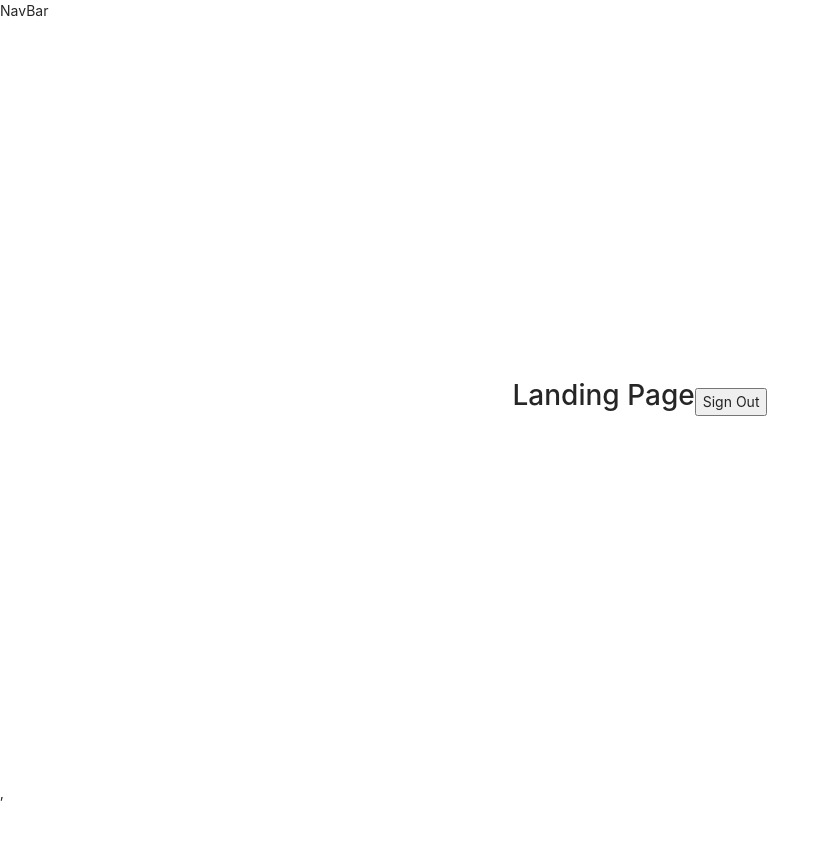
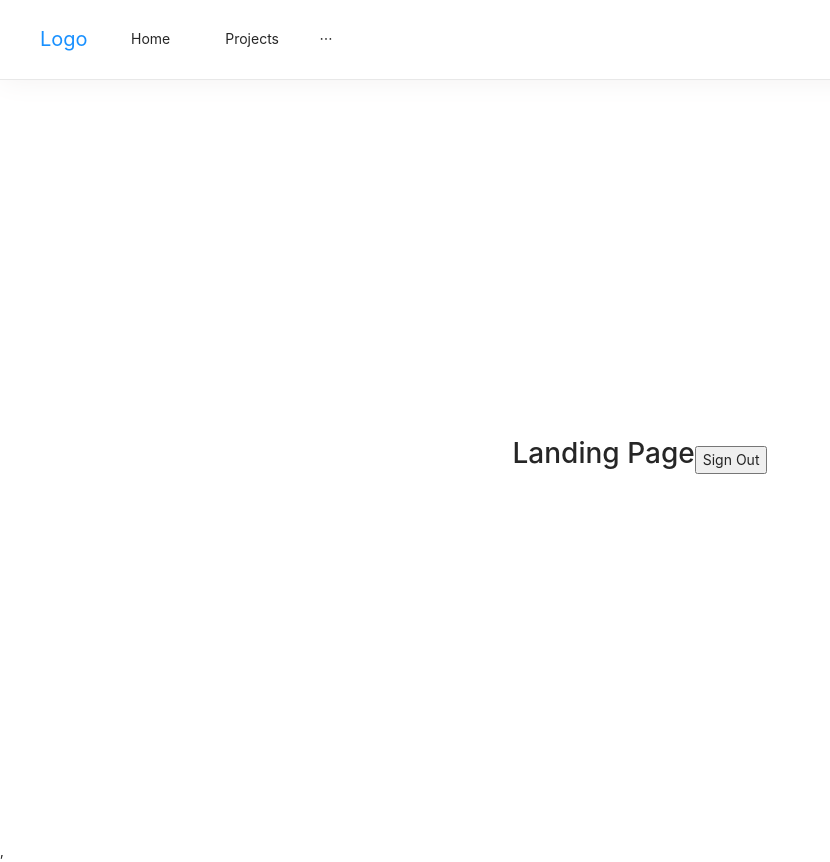
Before and after one commit to byunsy/nodejs-boilerplate, a React (Create React App) app in the folder client/: page / in a window 1280 px wide. Shown: the whole page, without its empty margins (0-830 px from the left). Before the commit the page ends 804 px from the top, so only its background shows below. Built offline with nearby package versions, Linux system fonts and the light colour scheme; no server answers.

Commit message:
added responsive navigation bar

```diff
--- /dev/null
+++ b/client/src/components/views/NavBar/LeftMenu.js
@@ -0,0 +1,30 @@
+import React from "react";
+import { Menu } from "antd";
+
+const SubMenu = Menu.SubMenu;
+const MenuItemGroup = Menu.ItemGroup;
+
+function LeftMenu() {
+  return (
+    <Menu mode="horizontal">
+      <Menu.Item key="mail">
+        <a href="">Home</a>
+      </Menu.Item>
+      <SubMenu title={<span>Projects</span>}>
+        <MenuItemGroup title="Item 1">
+          <Menu.Item key="setting:1">Option 1</Menu.Item>
+          <Menu.Item key="setting:2">Option 2</Menu.Item>
+        </MenuItemGroup>
+        <MenuItemGroup title="Item 2">
+          <Menu.Item key="setting:3">Option 3</Menu.Item>
+          <Menu.Item key="setting:4">Option 4</Menu.Item>
+        </MenuItemGroup>
+      </SubMenu>
+      <Menu.Item key="alipay">
+        <a href="">About</a>
+      </Menu.Item>
+    </Menu>
+  );
+}
+
+export default LeftMenu;
--- a/client/src/components/views/NavBar/NavBar.js
+++ b/client/src/components/views/NavBar/NavBar.js
@@ -1,11 +1,53 @@
-import React from 'react'
+import React, { useState } from "react";
+import LeftMenu from "./LeftMenu";
+import RightMenu from "./RightMenu";
+import { Drawer, Button } from "antd";
 
-function NavBar() {
-    return (
-        <div>
-            NavBar
+function Navbar() {
+  const [visible, setVisible] = useState(false);
+
+  const showDrawer = () => {
+    setVisible(true);
+  };
+
+  const onClose = () => {
+    setVisible(false);
+  };
+  return (
+    <nav className="menuBar">
+      <div className="logo">
+        <a href="">logo</a>
+      </div>
+
+      <div className="menuCon">
+        <div className="leftMenu">
+          <LeftMenu />
         </div>
-    )
+
+        <div className="rightMenu">
+          <RightMenu />
+        </div>
+
+        <Button className="barsMenu" type="link" onClick={showDrawer}>
+          <span className="barsBtn"></span>
+        </Button>
+
+        <Drawer
+          title="Basic Drawer"
+          placement="right"
+          closable={false}
+          onClose={onClose}
+          visible={visible}
+          width="400px"
+        >
+          <a href="/">Home</a>
+          <a href="/">Projects</a>
+          <a href="/">About</a>
+          <a href="/login">Sign in</a>
+          <a href="/register">Register</a>
+        </Drawer>
+      </div>
+    </nav>
+  );
 }
-
-export default NavBar
+export default Navbar;
--- /dev/null
+++ b/client/src/components/views/NavBar/RightMenu.js
@@ -0,0 +1,17 @@
+import React from "react";
+import { Menu } from "antd";
+
+function RightMenu() {
+  return (
+    <Menu mode="horizontal" style={{ display: "inline" }}>
+      <Menu.Item key="mail">
+        <a href="">Sign In</a>
+      </Menu.Item>
+      <Menu.Item key="app">
+        <a href="">Register</a>
+      </Menu.Item>
+    </Menu>
+  );
+}
+
+export default RightMenu;
```
